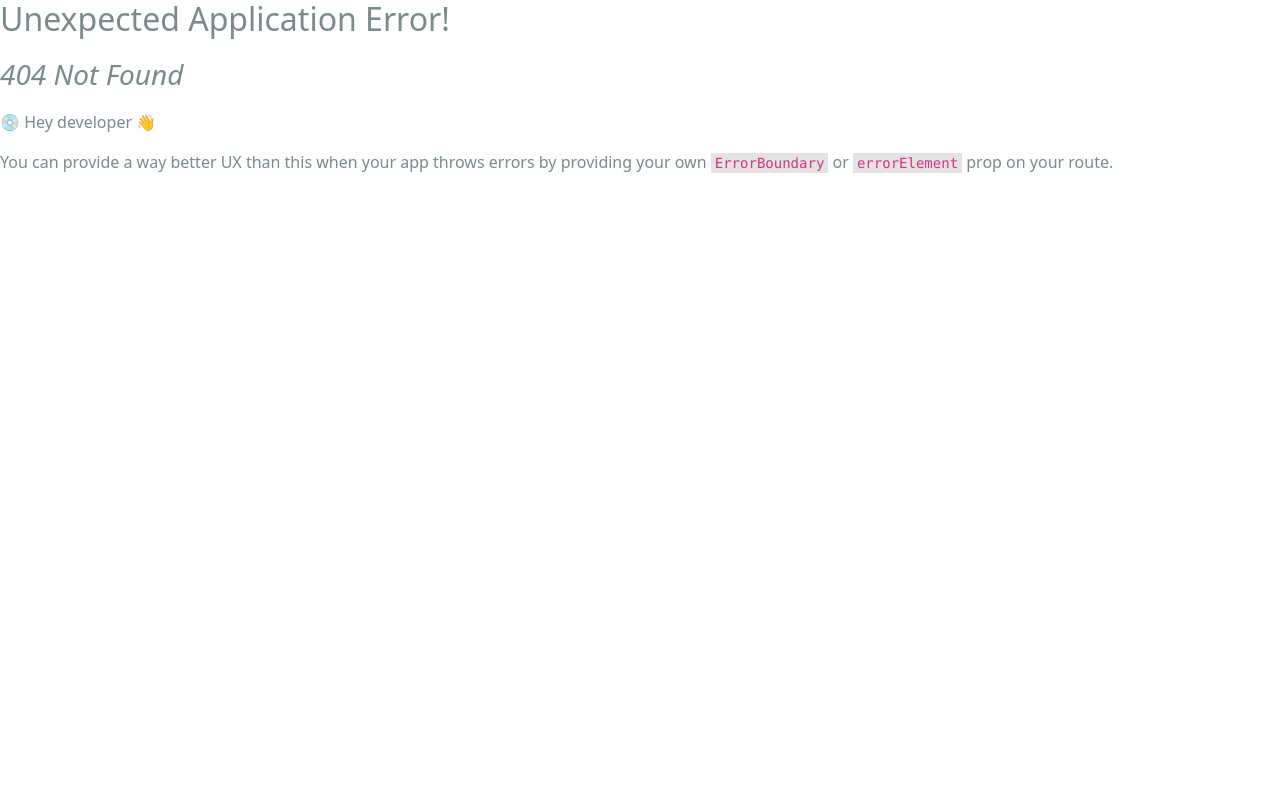
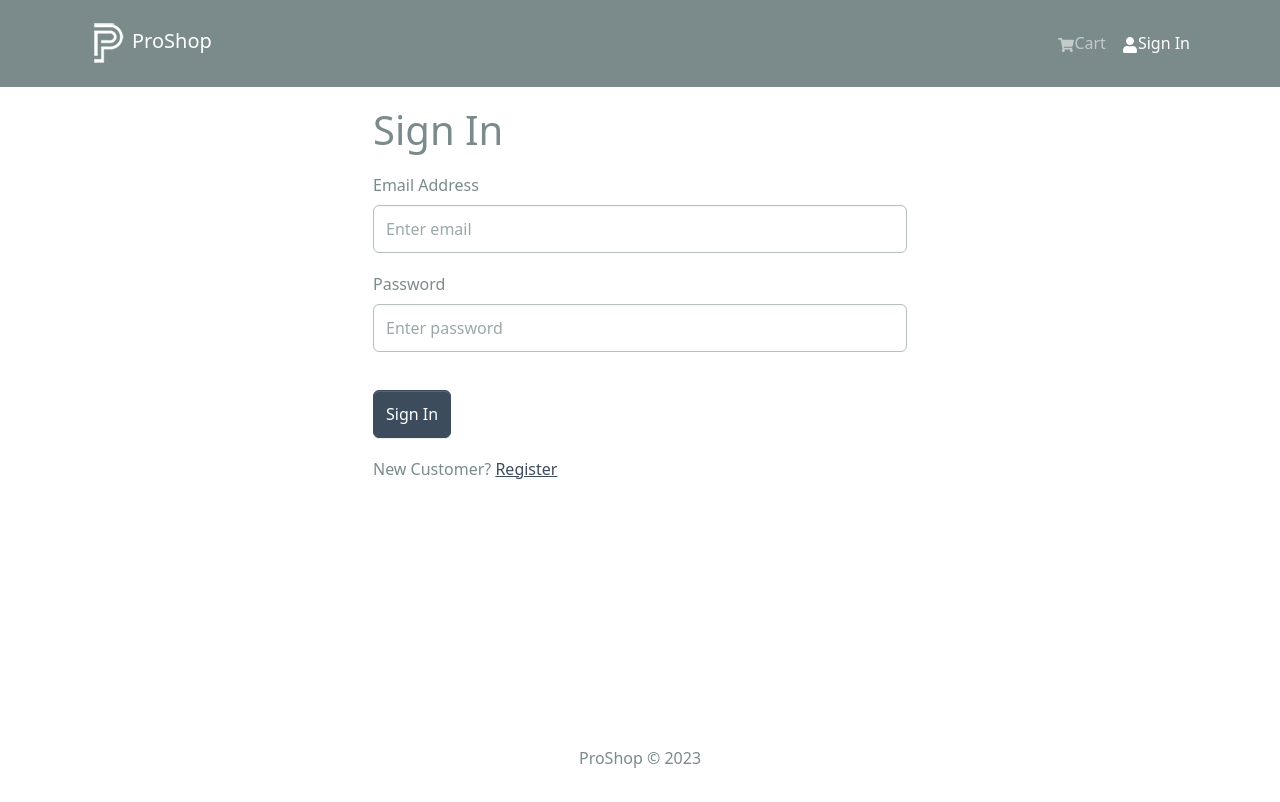
Before and after one commit to Noseilos/mern, a React (Create React App) app in the folder frontend/: page /login in a window 1280 px wide. Before the commit this address had no page. Shown: the top 802 px of the page. Built offline with nearby package versions, Linux system fonts and the light colour scheme.

Commit message:
login screen added

```diff
--- /dev/null
+++ b/frontend/src/components/FormContainer.jsx
@@ -0,0 +1,15 @@
+import { Container, Row, Col } from "react-bootstrap"
+
+const FormContainer = ({ children }) => {
+  return (
+    <Container>
+        <Row className="justify-content-md-center">
+            <Col xs={12} md={6}>
+                { children }
+            </Col>
+        </Row>
+    </Container>
+  )
+}
+
+export default FormContainer
--- a/frontend/src/index.js
+++ b/frontend/src/index.js
@@ -15,6 +15,7 @@
 import HomeScreen from './screens/HomeScreen';
 import ProductScreen from './screens/ProductScreen';
 import CartScreen from './screens/CartScreen';
+import LoginScreen from './screens/LoginScreen';
 
 const router = createBrowserRouter(
   createRoutesFromElements(
@@ -22,6 +23,7 @@
       <Route index={true} path='/' element={<HomeScreen/>}/>
       <Route path='/product/:id' element={<ProductScreen/>}/>
       <Route path='/cart' element={<CartScreen/>}/>
+      <Route path='/login' element={<LoginScreen/>}/>
     </Route>
   )
 );
--- /dev/null
+++ b/frontend/src/screens/LoginScreen.jsx
@@ -0,0 +1,55 @@
+import { useState } from 'react';
+import { Link } from 'react-router-dom';
+import { Form, Button, Row, Col } from 'react-bootstrap';
+import FormContainer from '../components/FormContainer';
+
+const LoginScreen = () => {
+
+    const [email, setEmail] = useState('');
+    const [password, setPassword] = useState('');
+
+    const submitHandler = (e) => {
+        e.preventDefault();
+        console.log('submit');
+    }
+
+  return (
+    <FormContainer>
+        <h1>Sign In</h1>
+
+        <Form onSubmit={submitHandler}>
+            <Form.Group controlId='email' className='my-3'>
+                <Form.Label>Email Address</Form.Label>
+                <Form.Control
+                    type='email'
+                    placeholder='Enter email'
+                    value={email}
+                    onChange={(e) => setEmail(e.target.value)}>
+                </Form.Control>
+            </Form.Group>
+
+            <Form.Group controlId='password' className='my-3'>
+                <Form.Label>Password</Form.Label>
+                <Form.Control
+                    type='password'
+                    placeholder='Enter password'
+                    value={password}
+                    onChange={(e) => setPassword(e.target.value)}>
+                </Form.Control>
+            </Form.Group>
+
+            <Button type='submit' variant='primary' className='mt-3'>
+                Sign In
+            </Button>
+        </Form>
+
+        <Row className='py-3'>
+            <Col>
+                New Customer? <Link to='/register'>Register</Link>
+            </Col>
+        </Row>
+    </FormContainer>
+  )
+}
+
+export default LoginScreen
```
